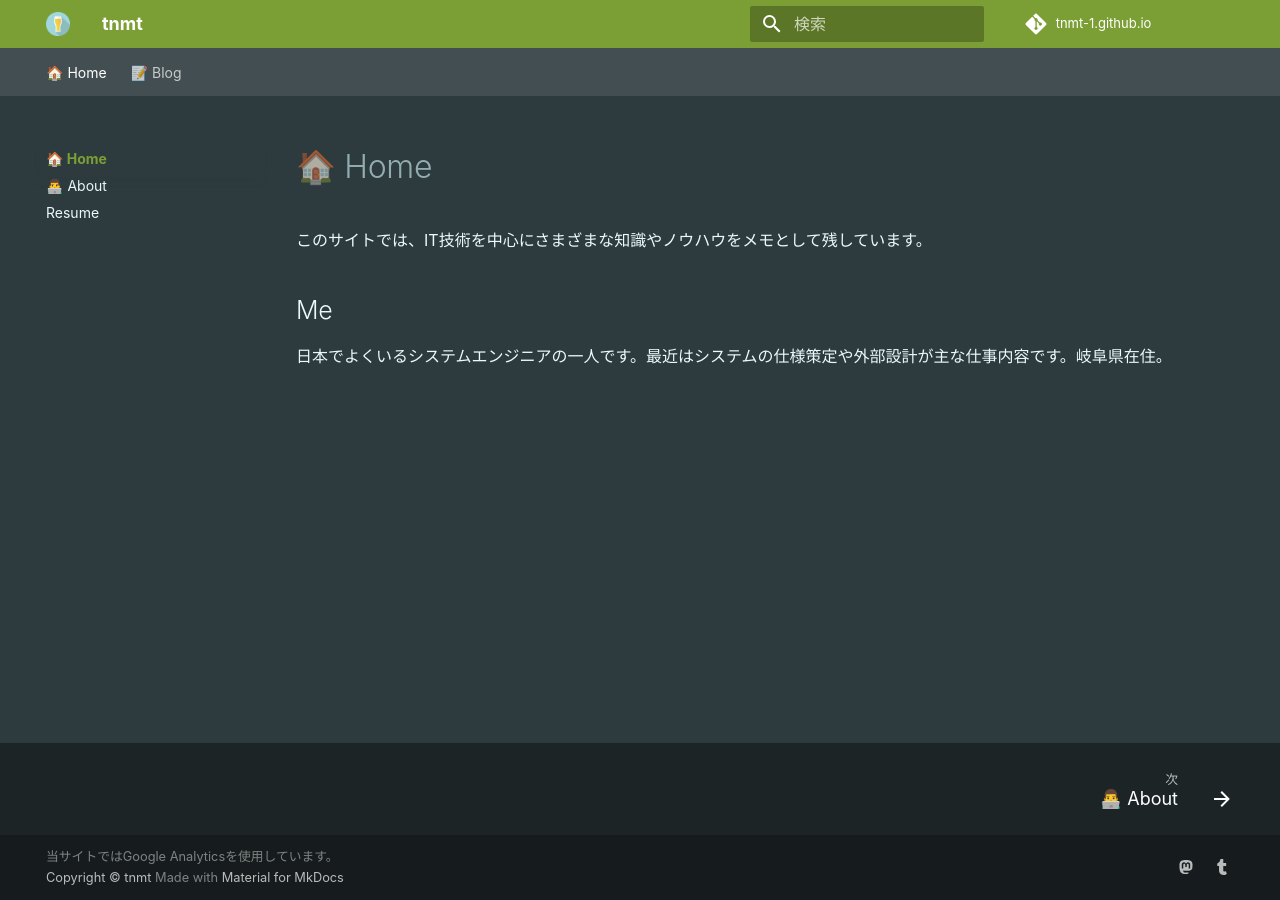
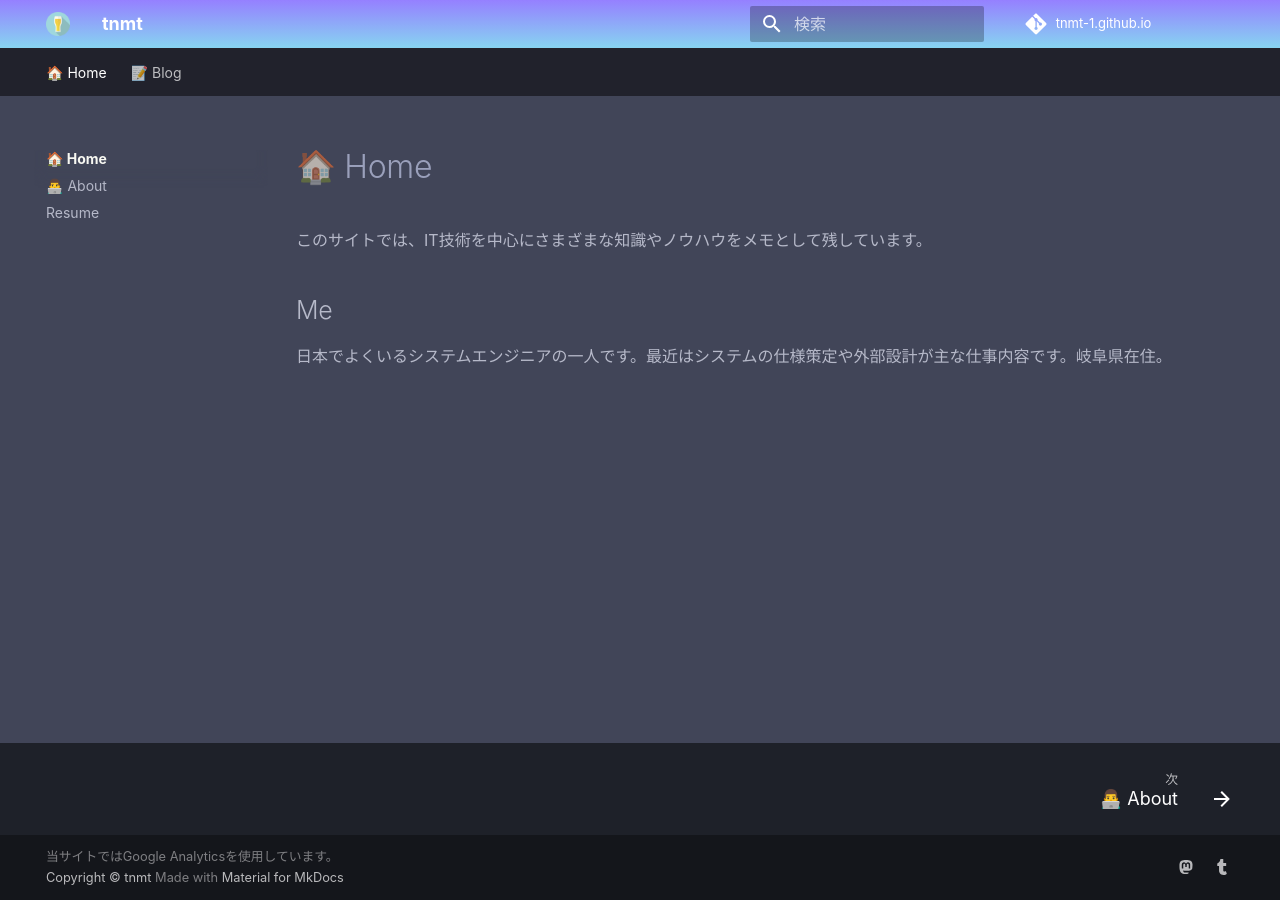
Before and after one commit to tnmt-1/tnmt-1.github.io, an MkDocs documentation site: the page built from docs/index.md, in a window 1280 px wide. Built offline with MkDocs 1.6.1 and Material for MkDocs 9.7.7, drawn with Linux system fonts in a browser that asks for light colours; comment, search, counter and statistics services are not loaded.

Commit message:
テーマにdraculaを追加

```diff
--- a/docs/stylesheets/extra.css
+++ b/docs/stylesheets/extra.css
@@ -1,58 +1,4 @@
 :root {
     --md-text-font: Inter, 源柔ゴシックL, Roboto, sans-serif;
     --md-code-font: Ubuntu mono, Roboto mono;
-
-    --md-primary-fg-color: #7c9f35;
-    --md-primary-fg-color--light: #adc541;
-    --md-primary-fg-color--dark: #9bb029;
-    --md-accent-fg-color: #54780d;
 }
-
-/* [data-md-color-scheme="slate"] { */
-[data-md-color-scheme="default"] {
-    --md-hue: 190;
-    --md-accent-fg-color: #90c820;
-
-    --md-default-fg-color: hsla(var(--md-hue), 75%, 95%, 1);
-    --md-default-fg-color--light: hsla(var(--md-hue), 75%, 90%, 0.62);
-    --md-default-fg-color--lighter: hsla(var(--md-hue), 75%, 90%, 0.32);
-    --md-default-fg-color--lightest: hsla(var(--md-hue), 75%, 90%, 0.12);
-    --md-default-bg-color: hsla(var(--md-hue), 15%, 21%, 1);
-    --md-default-bg-color--light: hsla(var(--md-hue), 15%, 21%, 0.54);
-    --md-default-bg-color--lighter: hsla(var(--md-hue), 15%, 21%, 0.26);
-    --md-default-bg-color--lightest: hsla(var(--md-hue), 15%, 21%, 0.07);
-    --md-code-fg-color: hsla(var(--md-hue), 18%, 86%, 1);
-    --md-code-bg-color: hsla(var(--md-hue), 15%, 15%, 1);
-    --md-code-hl-color: #4287ff26;
-    --md-code-hl-number-color: #e6695b;
-    --md-code-hl-special-color: #f06090;
-    --md-code-hl-function-color: #c973d9;
-    --md-code-hl-constant-color: #9383e2;
-    --md-code-hl-keyword-color: #6791e0;
-    --md-code-hl-string-color: #2fb170;
-    --md-code-hl-name-color: var(--md-code-fg-color);
-    --md-code-hl-operator-color: var(--md-default-fg-color--light);
-    --md-code-hl-punctuation-color: var(--md-default-fg-color--light);
-    --md-code-hl-comment-color: var(--md-default-fg-color--light);
-    --md-code-hl-generic-color: var(--md-default-fg-color--light);
-    --md-code-hl-variable-color: var(--md-default-fg-color--light);
-    --md-typeset-color: var(--md-default-fg-color);
-    --md-typeset-a-color: var(--md-primary-fg-color);
-    --md-typeset-mark-color: #4287ff4d;
-    --md-typeset-kbd-color: hsla(var(--md-hue), 15%, 94%, 0.12);
-    --md-typeset-kbd-accent-color: hsla(var(--md-hue), 15%, 94%, 0.2);
-    --md-typeset-kbd-border-color: hsla(var(--md-hue), 15%, 14%, 1);
-    --md-typeset-table-color: hsla(var(--md-hue), 75%, 95%, 0.12);
-    --md-typeset-table-color--light: hsla(var(--md-hue), 75%, 95%, 0.035);
-    --md-admonition-fg-color: var(--md-default-fg-color);
-    --md-admonition-bg-color: var(--md-default-bg-color);
-    --md-footer-bg-color: hsla(var(--md-hue), 15%, 12%, 0.87);
-    --md-footer-bg-color--dark: hsla(var(--md-hue), 15%, 10%, 1);
-    --md-shadow-z1: 0 0.2rem 0.5rem #0003, 0 0 0.05rem #0000001a;
-    --md-shadow-z2: 0 0.2rem 0.5rem #0000004d, 0 0 0.05rem #00000040;
-    --md-shadow-z3: 0 0.2rem 0.5rem #0006, 0 0 0.05rem #00000059;
-}
-
-nav.md-tabs {
-    background-color: #424e51;
-}
--- /dev/null
+++ b/docs/stylesheets/themes/dracula.css
@@ -0,0 +1,61 @@
+[data-md-color-scheme="default"] {
+    --gradientDegree: 135deg;
+
+    /* color */
+    --cyan: #80ffea;
+    --green: #8affa0;
+    --white: #f8f8f2;
+    --greyTernary: #b6b9c9;
+    --greyTernary--light: #b6b9c980;
+    --purple: #9580ff;
+    --pink: #ff80bf;
+
+    --md-hue: 230;
+    --md-primary-fg-color: var(--white);
+    --md-accent-fg-color: var(--pink);
+
+    --md-default-fg-color: hsla(var(--md-hue), 75%, 95%, 1);
+    --md-default-fg-color--light: hsla(var(--md-hue), 75%, 90%, 0.62);
+    --md-default-fg-color--lighter: hsla(var(--md-hue), 75%, 90%, 0.32);
+    --md-default-fg-color--lightest: hsla(var(--md-hue), 75%, 90%, 0.12);
+
+    --md-default-bg-color: hsla(var(--md-hue), 15%, 30%, 1);
+    --md-default-bg-color--light: hsla(var(--md-hue), 15%, 30%, 0.54);
+    --md-default-bg-color--lighter: hsla(var(--md-hue), 15%, 30%, 0.26);
+    --md-default-bg-color--lightest: hsla(var(--md-hue), 15%, 30%, 0.07);
+
+    /* code */
+    --md-code-fg-color: hsla(var(--md-hue), 18%, 86%, 1);
+    --md-code-bg-color: hsla(var(--md-hue), 15%, 15%, 1);
+    --md-code-hl-color: #4287ff26;
+    --md-code-hl-number-color: #e6695b;
+    --md-code-hl-special-color: #f06090;
+    --md-code-hl-function-color: #c973d9;
+    --md-code-hl-constant-color: #9383e2;
+    --md-code-hl-keyword-color: #6791e0;
+    --md-code-hl-string-color: #2fb170;
+    --md-code-hl-name-color: var(--md-code-fg-color);
+    --md-code-hl-operator-color: var(--md-default-fg-color--light);
+    --md-code-hl-punctuation-color: var(--md-default-fg-color--light);
+    --md-code-hl-comment-color: var(--md-default-fg-color--light);
+    --md-code-hl-generic-color: var(--md-default-fg-color--light);
+    --md-code-hl-variable-color: var(--md-default-fg-color--light);
+
+    /* typeset */
+    --md-typeset-color: var(--greyTernary);
+    --md-typeset-a-color: var(--white);
+    --md-typeset-table-color: var(--greyTernary--light);
+    --md-typeset-mark-color: #9580ff;
+
+    /* footer */
+    --md-footer-bg-color: hsla(var(--md-hue), 15%, 12%, 0.87);
+}
+
+.md-header {
+    /* background: linear-gradient(var(--gradientDegree), #9580ff, #87d4f1); */
+    background: linear-gradient(#9580ff, #87d4f1);
+}
+
+nav.md-tabs {
+    background-color: #21222c;
+}
--- a/mkdocs.yml
+++ b/mkdocs.yml
@@ -114,6 +114,7 @@ extra_javascript:
 # 拡張CSS
 extra_css:
     - stylesheets/extra.css
+    - stylesheets/themes/dracula.css
 
 # 拡張
 extra:
```
Also changed, not shown: docs/stylesheets/themes/rye-up.css (added, +55 -0 lines).
